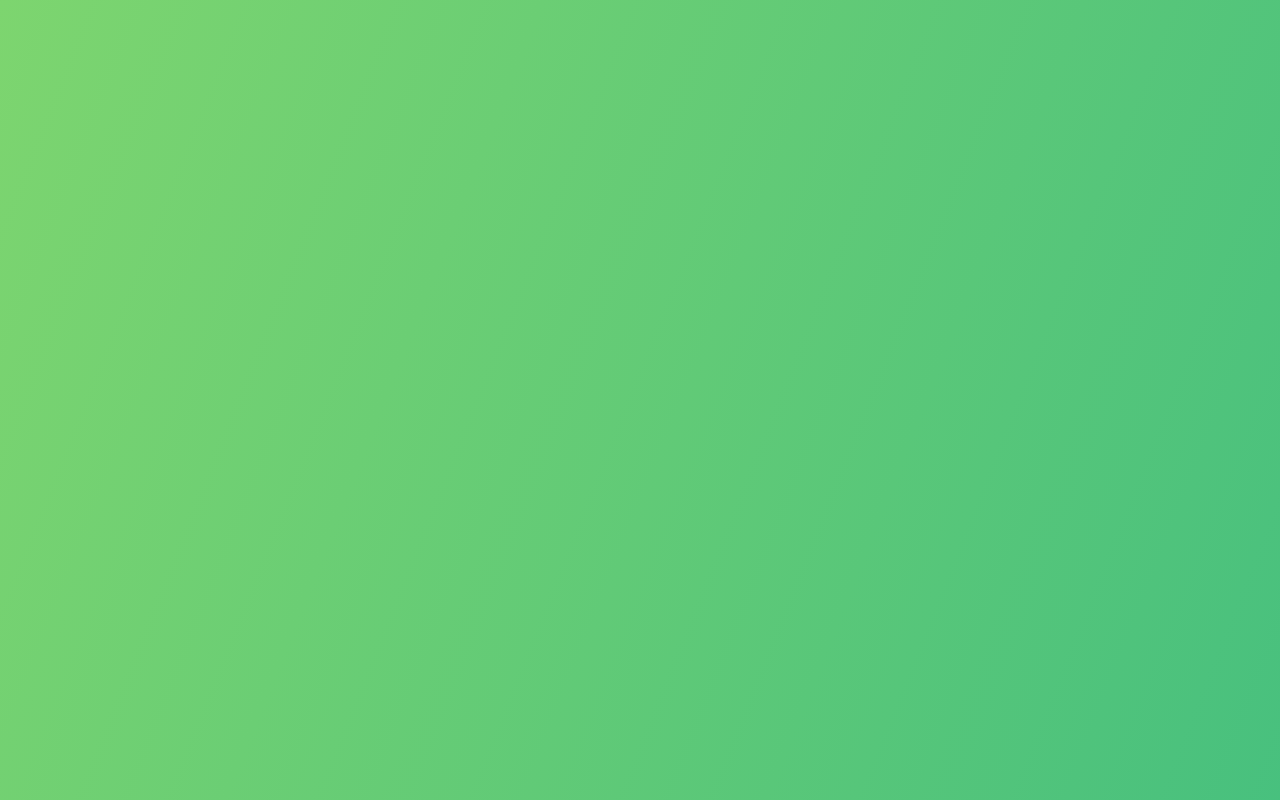
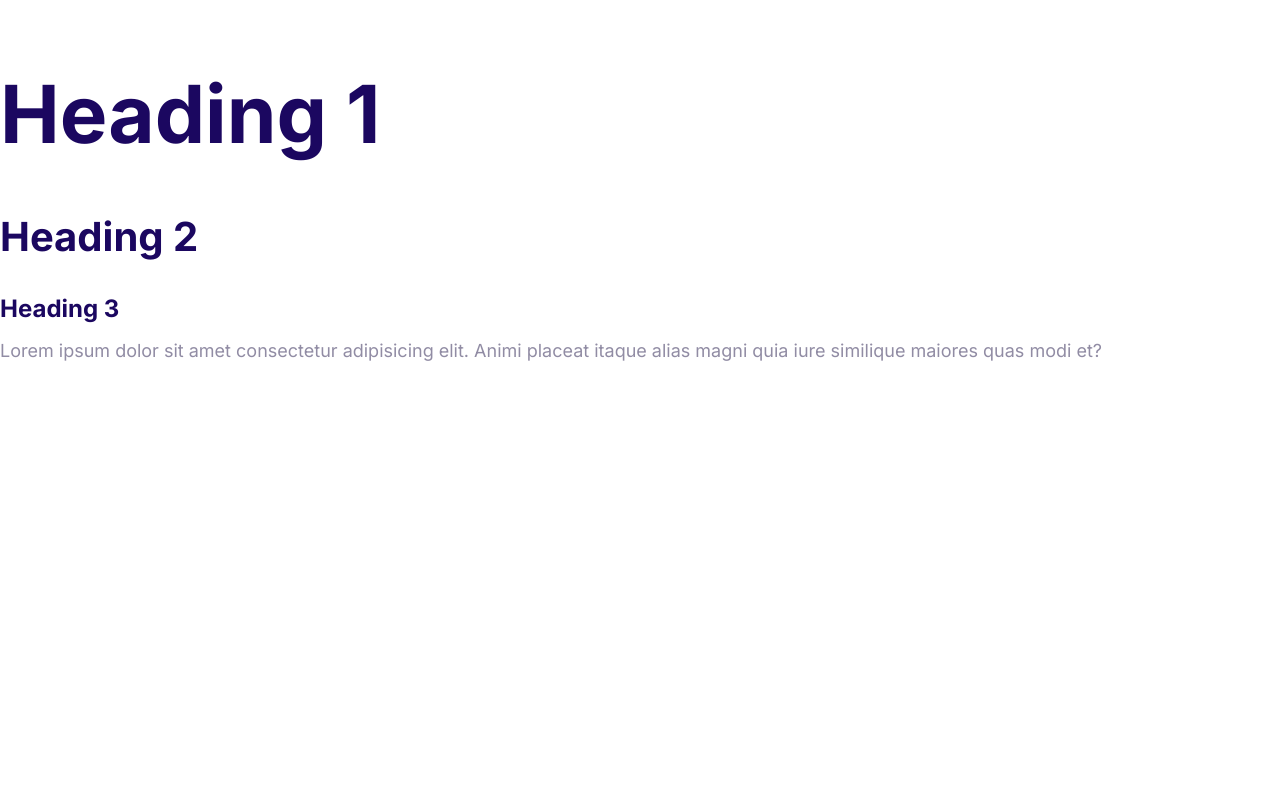
Before and after one commit to KeithJapitana/moshify, a plain HTML site: page index.html in a window 1280 px wide. Shown: the top 800 px of the page. Drawn offline with Linux system fonts and the light colour scheme.

Commit message:
Define the styles for the fonts.

```diff
--- a/css/style.css
+++ b/css/style.css
@@ -4,12 +4,53 @@
   --color-secondary: #00d9ff;
   --color-accent: #ff3400;
   /* define the text color */
-  --color-headins: #1b0760;
+  --color-headings: #1b0760;
   --color-body: #918ca4;
+}
+html {
+  /* 62.5% of 16px = 10px */
+  font-size: 62.5%;
 }
 
 body {
-  height: 400vh;
+  font-family: Inter, Arial, Helvetica, sans-serif;
+  color: var(--color-body);
+  font-size: 2.4rem;
+  line-height: 1.5;
+}
 
-  background: linear-gradient(to top left, #28b487, #7dd56f);
+h1,
+h2,
+h3 {
+  color: var(--color-headings);
+  margin-bottom: 1rem;
 }
+
+h1 {
+  font-size: 7rem;
+}
+h2 {
+  font-size: 4rem;
+}
+h3 {
+  font-size: 3rem;
+}
+
+p {
+  margin-top: 0;
+}
+
+@media screen and (min-width: 1024px) {
+  body {
+    font-size: 1.8rem;
+  }
+  h1{
+    font-size: 8rem;
+  }
+  h2{
+    font-size: 4rem;
+  }
+  h3{
+    font-size: 2.4rem;
+  }
+}
--- a/index.html
+++ b/index.html
@@ -3,11 +3,24 @@
   <head>
     <meta charset="UTF-8" />
     <meta name="viewport" content="width=device-width, initial-scale=1.0" />
+    <title>Document</title>
+    <link rel="preconnect" href="https://fonts.googleapis.com" />
+    <link rel="preconnect" href="https://fonts.gstatic.com" crossorigin />
+    <link
+      href="https://fonts.googleapis.com/css2?family=Inter:wght@400;700&display=swap"
+      rel="stylesheet"
+    />
     <link rel="stylesheet" href="css/normalize.css" />
     <link rel="stylesheet" href="css/style.css" />
-    <title>Document</title>
   </head>
   <body>
+    <h1>Heading 1</h1>
+    <h2>Heading 2</h2>
+    <h3>Heading 3</h3>
+    <p>
+      Lorem ipsum dolor sit amet consectetur adipisicing elit. Animi placeat
+      itaque alias magni quia iure similique maiores quas modi et?
+    </p>
     <script src="js/script.js"></script>
   </body>
 </html>
```
